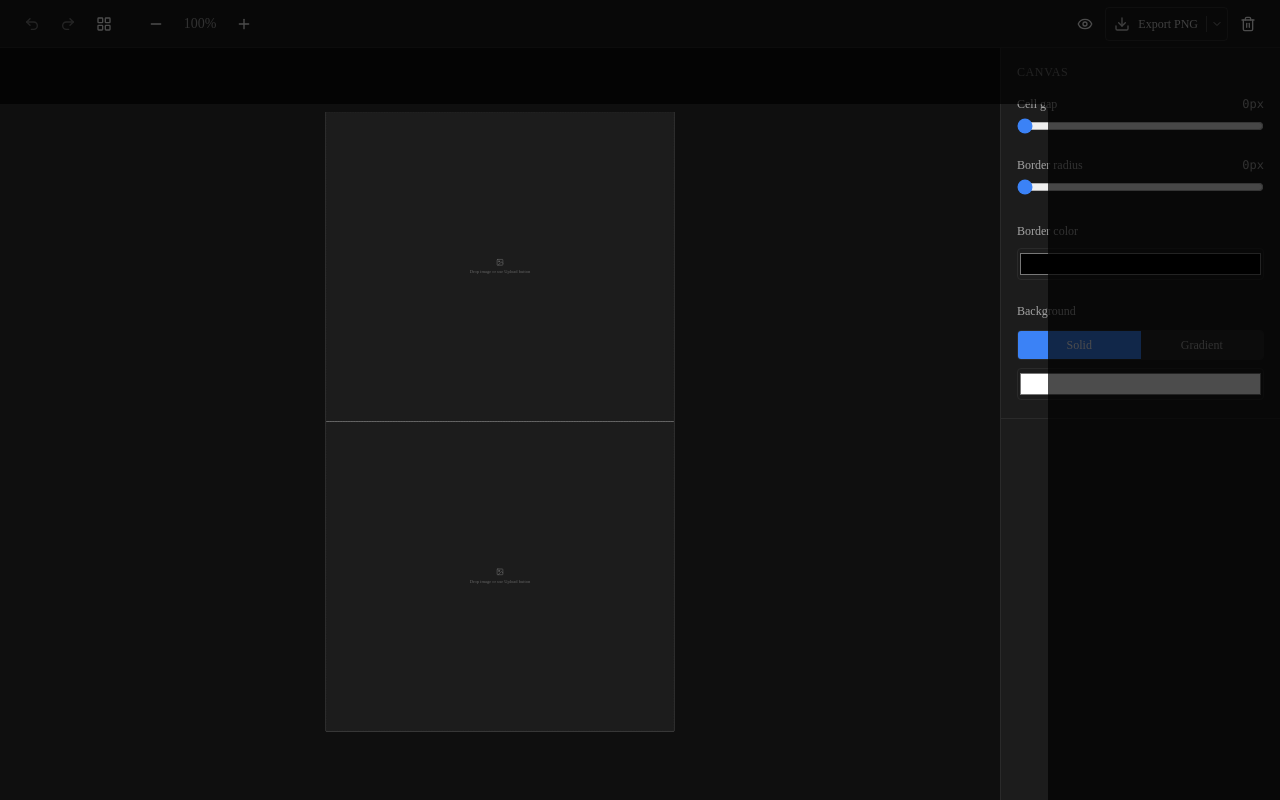
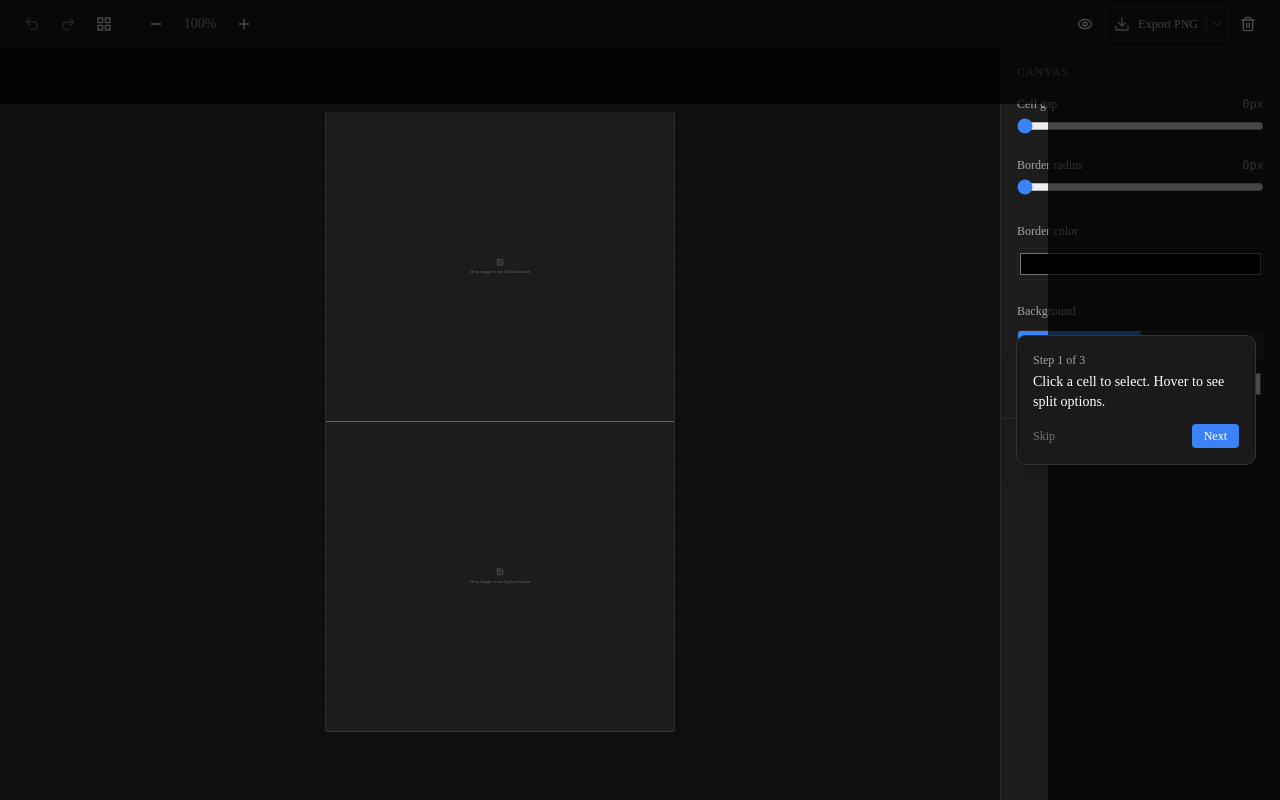
Before and after one commit to sudokku/storygrid, a React (Vite) app: page / in a window 1280 px wide. Built offline with nearby package versions, Linux system fonts and the light colour scheme.

Commit message:
fix(05-05): pin onboarding tooltip to right side — always visible regardless of viewport height

```diff
--- a/src/Editor/Onboarding.tsx
+++ b/src/Editor/Onboarding.tsx
@@ -99,12 +99,13 @@ export function Onboarding() {
           zIndex: 9998,
         }}
       />
-      {/* Tooltip card positioned below/beside the spotlight */}
+      {/* Tooltip card — fixed to right side, always visible */}
       <div
-        className="absolute bg-[#1a1a1a] border border-[#333] rounded-lg p-4 shadow-xl max-w-[280px]"
+        className="fixed bg-[#1a1a1a] border border-[#333] rounded-lg p-4 shadow-xl w-[240px]"
         style={{
-          top: spotlightRect.bottom + padding + 12,
-          left: Math.max(16, spotlightRect.left),
+          right: 24,
+          top: '50%',
+          transform: 'translateY(-50%)',
           zIndex: 9999,
         }}
         data-testid="onboarding-tooltip"
```
